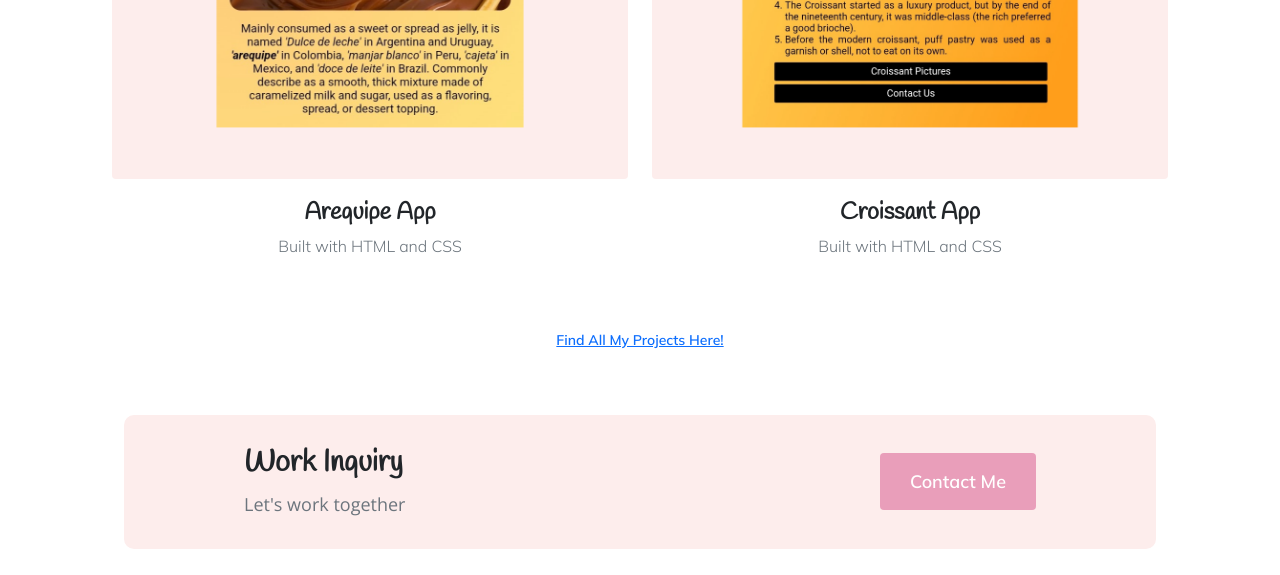
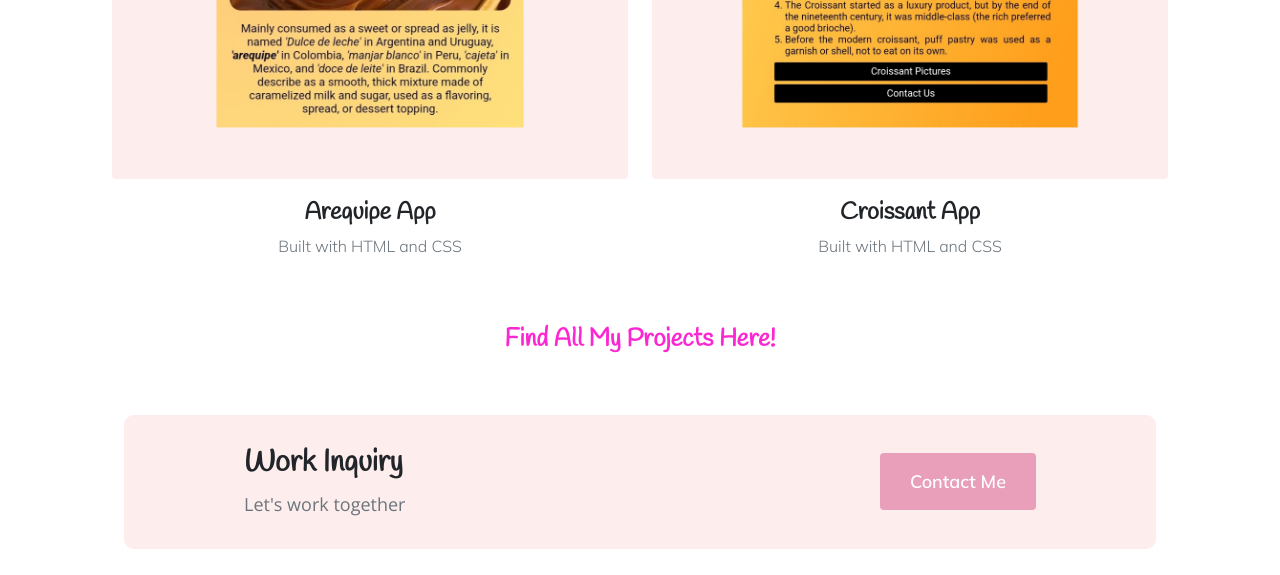
Before and after one commit to nathalero/Portfolio---Nathalie-Lesmes-Rodriguez, a plain HTML site: page index.html in a window 1280 px wide. Shown: the part 1668-2243 px from the top of the page. Drawn offline with nearby package versions, Linux system fonts and the light colour scheme.

Commit message:
Update styles.css
Personal information, projects pictures and descriptions added and style it.

```diff
--- a/styles.css
+++ b/styles.css
@@ -75,6 +75,18 @@ nav a:hover,
 nav li.active a{
     color: var(--pink-logo);
     transition: all 100ms ease-in-out;
+}
+
+.work a{
+    text-decoration: none;
+    font-family: var(--handlee-font-family);
+    font-size: 25px;
+    color: var(--pink-cv);
+}
+
+.work a:hover{
+    text-decoration: underline;
+    color: var(--pink-cv);
 }
 
 .hero {
```
